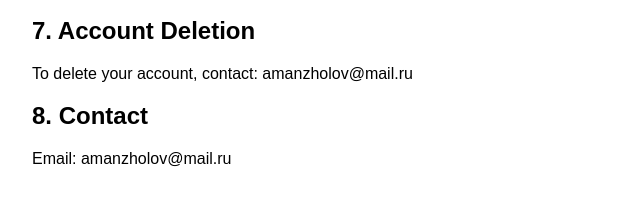
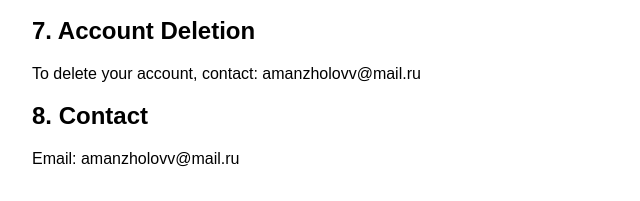
Before and after one commit to amanzholovv-ai/trainercrm-privacy, a plain HTML site: page index.html in a window 1280 px wide. Shown: the part 706-907 px from the top of the page, 208-848 px from the left. Drawn offline with Linux system fonts and the light colour scheme.

Commit message:
Update index.html

```diff
--- a/index.html
+++ b/index.html
@@ -34,10 +34,10 @@
 <p>You can request access, update, or deletion of your data.</p>
 
 <h2>7. Account Deletion</h2>
-<p>To delete your account, contact: amanzholov@mail.ru</p>
+<p>To delete your account, contact: amanzholovv@mail.ru</p>
 
 <h2>8. Contact</h2>
-<p>Email: amanzholov@mail.ru</p>
+<p>Email: amanzholovv@mail.ru</p>
 
 </body>
 </html>
```
